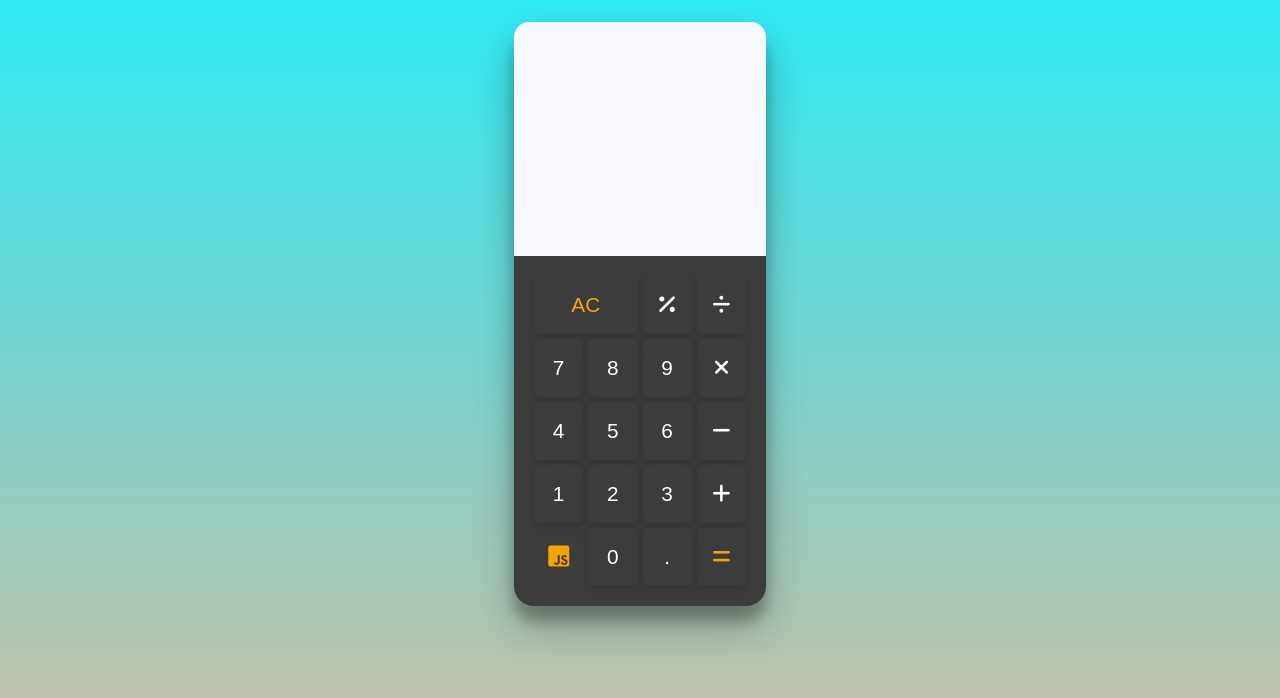
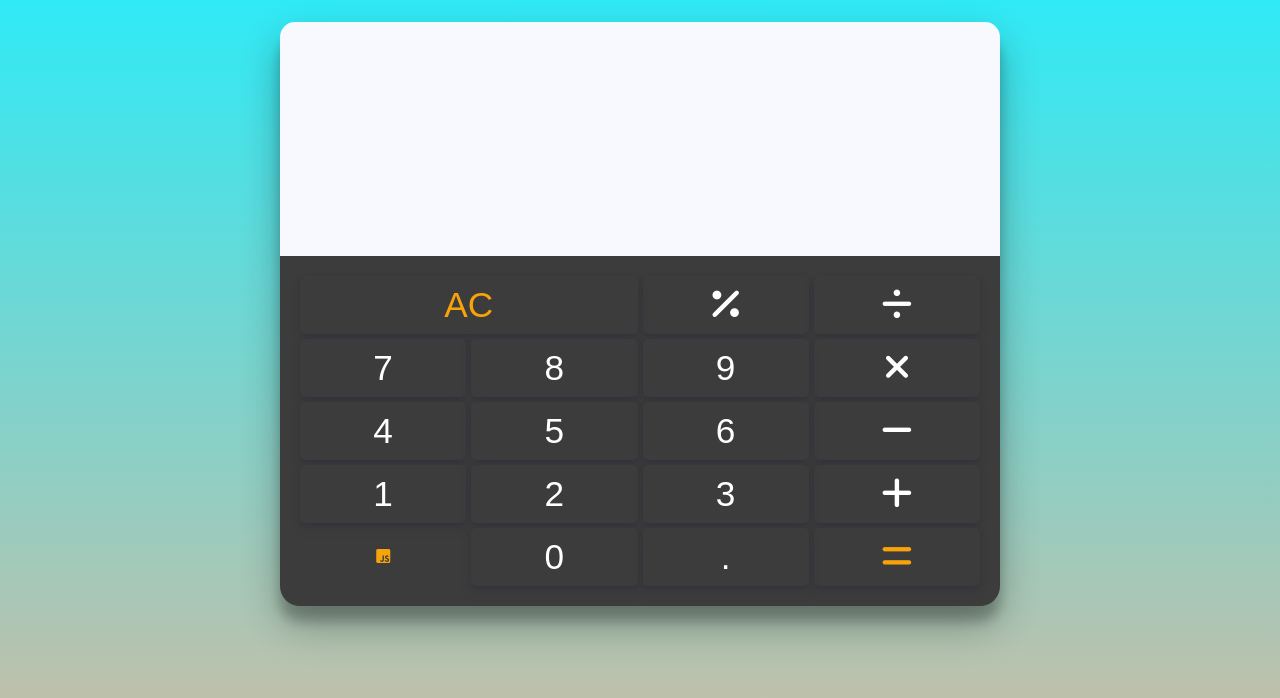
Before and after one commit to jasenscode/Calculator, a plain HTML site: page index.html in a window 1280 px wide. Shown: the part 92-790 px from the top of the page. Drawn offline with Linux system fonts and the light colour scheme; a web font is replaced by a local one.

Commit message:
added some extra breakpoints to elements for width and font styling

```diff
--- a/assets/styles/_button.scss
+++ b/assets/styles/_button.scss
@@ -12,6 +12,18 @@
     rgba(0, 0, 0, 0.3) 0px 3px 7px -3px;
 }
 
+@media screen and (min-width: 768px) {
+  .button {
+    font-size: 1.9rem;
+  }
+}
+
+@media screen and (min-width: 1024px) {
+  .button {
+    font-size: 2.2rem;
+  }
+}
+
 @media screen and (min-width: 1440px) {
   .button {
     font-size: 2rem;
--- a/assets/styles/_calculator-body.scss
+++ b/assets/styles/_calculator-body.scss
@@ -11,7 +11,6 @@
   &__screen {
     padding: 20px;
     height: 40%;
-    max-width: 100%;
     background-color: #f8f8ff;
     border-top-right-radius: 15px;
     border-top-left-radius: 15px;
@@ -43,7 +42,6 @@
       'js zero decimal equals';
     #js-logo {
       color: $btn-alt-color;
-      font-size: 1.5rem;
       justify-self: center;
       align-self: center;
       grid-area: js;
@@ -109,7 +107,7 @@
 
 @media screen and (min-width: 768px) {
   .calculator {
-    width: 80%;
+    width: 70%;
     &__screen {
       &__output-previous {
         font-size: 2.6rem;
@@ -125,7 +123,7 @@
 
 @media screen and (min-width: 1024px) {
   .calculator {
-    width: 21%;
+    width: 60%;
     &__screen {
       &__output-previous {
         font-size: 2rem;
```
Also changed, not shown: styles.css.
